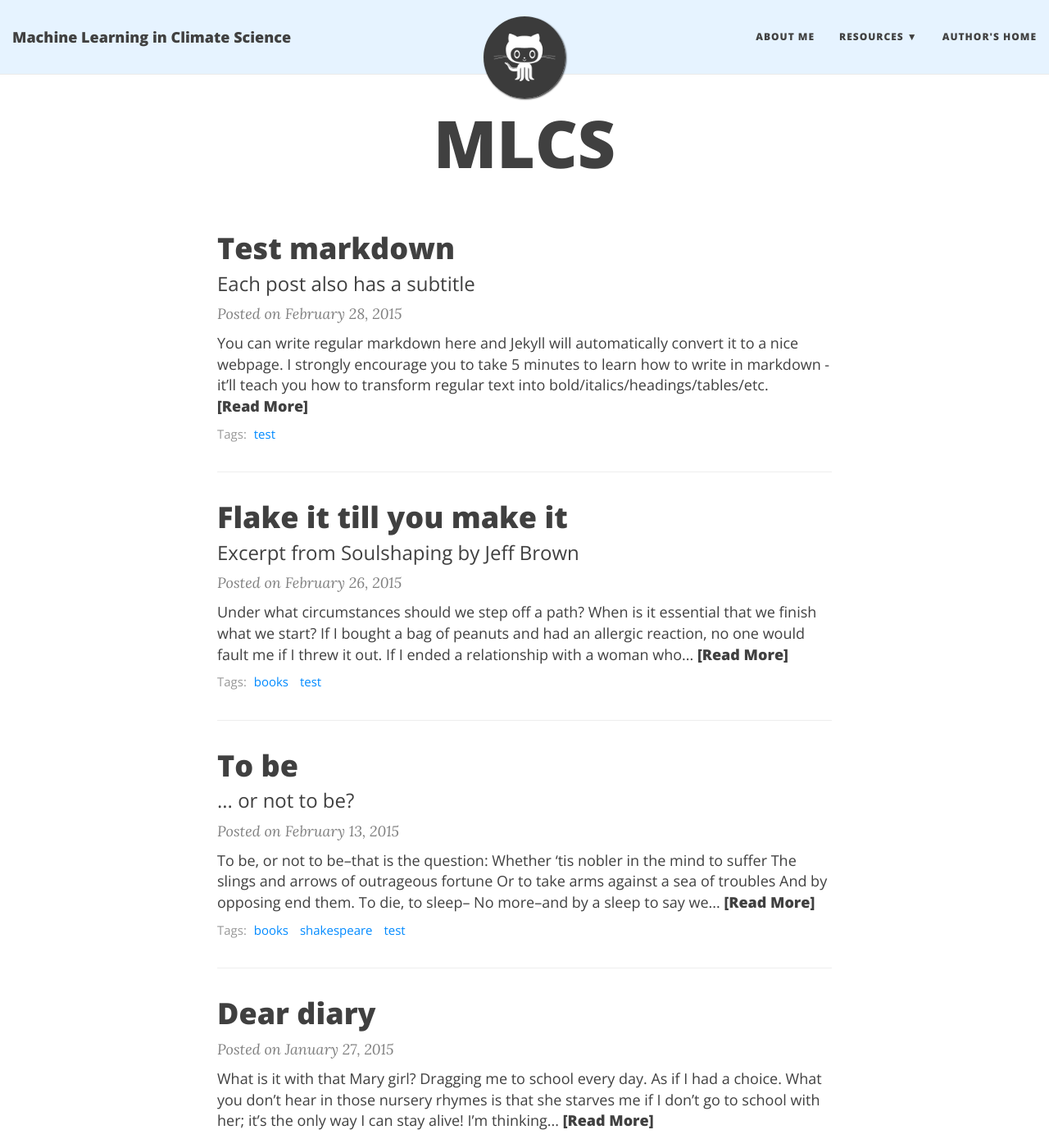
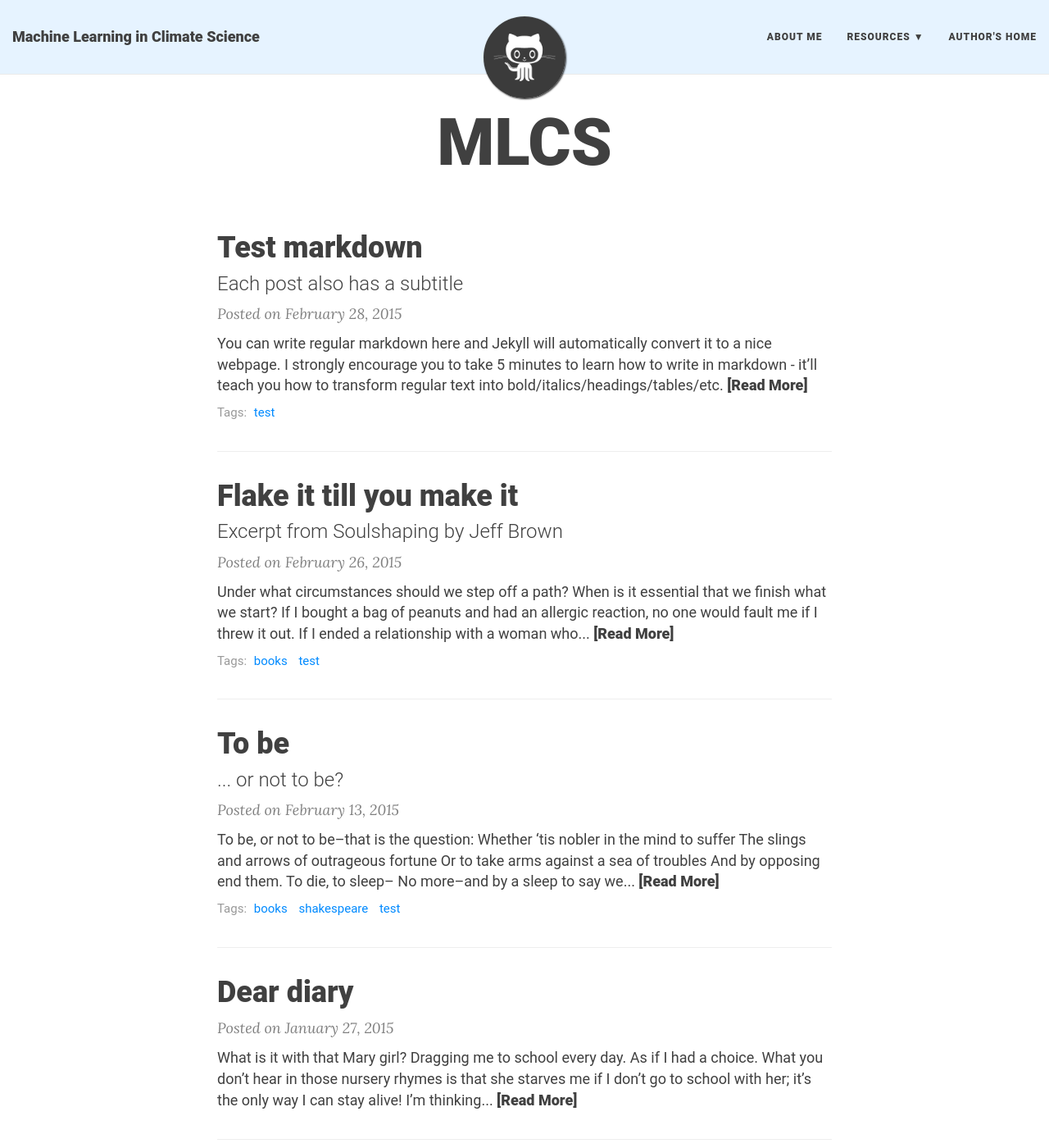
Before and after one commit to mlcs/mlcs.github.io, a Jekyll site: the page built from index.html, in a window 1280 px wide and 1400 px high. Shown: the whole window at 82% size. Built offline with Jekyll 4.4.1, drawn with Linux system fonts in a browser that asks for light colours; nearby versions of some CDN libraries; the list of posts is cut into pages by our own code.

Commit message:
Update all CSS values: font family -> Roboto

```diff
--- a/css/main.css
+++ b/css/main.css
@@ -22,7 +22,7 @@
   margin: 30px 0;
 }
 h1,h2,h3,h4,h5,h6 {
-  font-family: 'Nunito Sans', 'Open Sans', 'Helvetica Neue', Helvetica, Arial, sans-serif;
+  font-family: 'Roboto', 'Open Sans', 'Helvetica Neue', Helvetica, Arial, sans-serif;
   font-weight: 800;
 }
 a {
@@ -57,7 +57,7 @@
 }
 
 .main-explain-area {
-  font-family: 'Nunito Sans', 'Roboto', 'Open Sans', 'Helvetica Neue', Helvetica, Arial, sans-serif;
+  font-family: 'Roboto', 'Roboto', 'Open Sans', 'Helvetica Neue', Helvetica, Arial, sans-serif;
   padding: 15px inherit;
 }
 
@@ -108,7 +108,7 @@
 .navbar-custom {
   background-color: {{ site.navbar-col }};
   border-bottom: 1px solid #EAEAEA;
-  font-family: 'Nunito Sans', 'Open Sans', 'Helvetica Neue', Helvetica, Arial, sans-serif;
+  font-family: 'Roboto', 'Open Sans', 'Helvetica Neue', Helvetica, Arial, sans-serif;
   {% if site.navbar-img %}
   background-image: url({{ site.navbar-img | relative_url }});
   background-attachment: fixed;
@@ -285,7 +285,7 @@
   padding: 0;
 }
 footer .copyright {
-  font-family: 'Nunito Sans', 'Open Sans', 'Helvetica Neue', Helvetica, Arial, sans-serif;
+  font-family: 'Roboto', 'Open Sans', 'Helvetica Neue', Helvetica, Arial, sans-serif;
   text-align: center;
   margin-bottom: 0;
 }
@@ -351,7 +351,7 @@
   margin: 0 0 10px;
 }
 .post-preview .post-entry {
-  font-family: 'Nunito Sans', 'Open Sans', 'Helvetica Neue', Helvetica, Arial, sans-serif;
+  font-family: 'Roboto', 'Open Sans', 'Helvetica Neue', Helvetica, Arial, sans-serif;
 }
 .post-entry-container {
   display: inline-block;
@@ -388,7 +388,7 @@
 /* --- Tags --- */
 
 .blog-tags {
-  font-family: 'Nunito Sans', 'Open Sans', 'Helvetica Neue', Helvetica, Arial, sans-serif;
+  font-family: 'Roboto', 'Open Sans', 'Helvetica Neue', Helvetica, Arial, sans-serif;
   color: #999;
   font-size: 15px;
   margin-bottom: 30px;
@@ -481,7 +481,7 @@
   font-size: 27px;
   line-height: 1.1;
   display: block;
-  font-family: 'Nunito Sans', 'Open Sans', 'Helvetica Neue', Helvetica, Arial, sans-serif;
+  font-family: 'Roboto', 'Open Sans', 'Helvetica Neue', Helvetica, Arial, sans-serif;
   font-weight: 300;
   margin: 10px 0 0;
 }
@@ -506,7 +506,7 @@
   padding: 5px 10px;
   font-size: 11px;
   color: #EEE;
-  font-family: 'Nunito Sans', 'Open Sans', 'Helvetica Neue', Helvetica, Arial, sans-serif;
+  font-family: 'Roboto', 'Open Sans', 'Helvetica Neue', Helvetica, Arial, sans-serif;
   right: 0;
   bottom: 0;
   display: none;
@@ -590,7 +590,7 @@
 /* --- Pager --- */
 
 .pager li a {
-  font-family: 'Nunito Sans', 'Open Sans', 'Helvetica Neue', Helvetica, Arial, sans-serif;
+  font-family: 'Roboto', 'Open Sans', 'Helvetica Neue', Helvetica, Arial, sans-serif;
   text-transform: uppercase;
   font-size: 14px;
   font-weight: 800;
@@ -770,7 +770,7 @@
 }
 
 #full-tags-list {
-  font-family: 'Nunito Sans', 'Open Sans', 'Helvetica Neue', Helvetica, Arial, sans-serif;
+  font-family: 'Roboto', 'Open Sans', 'Helvetica Neue', Helvetica, Arial, sans-serif;
 }
 
 #full-tags-list .tag-entry {
```
